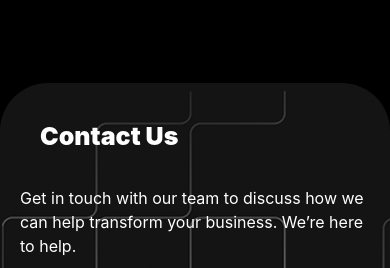
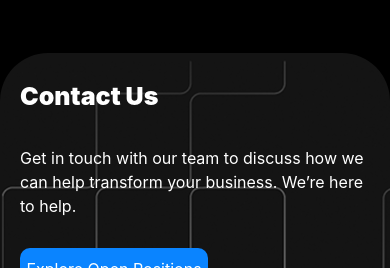
Before and after one commit to zargulak11-hash/git-exam-week2, a website: page src/index4.html in a window 390 px wide. Shown: the part 434-702 px from the top of the page. Drawn offline with nearby package versions, Linux system fonts and the light colour scheme; files that its build step writes are made by us from their sources.

Commit message:
commit1_proect5

```diff
--- a/src/index4.html
+++ b/src/index4.html
@@ -26,10 +26,10 @@
     </header>
     <main>
         <section
-            class="lg:pl-[40px] flex flex-col mt-[100px] lg:flex-row items-center justify-center  max-w-[1280px] m-auto  bg-[#141414] rounded-[48px]  lg:h-[376px] h-[650px] lg:h-[420px] bg-no-repeat  "
+            class="lg:pl-[40px] flex flex-col mt-[70px]  lg:flex-row items-center justify-center  max-w-[1280px] m-auto  bg-[#141414] rounded-[48px]  lg:h-[376px] h-[630px] lg:h-[420px] bg-no-repeat  "
             style="background-image: url(./images/Group\ 27\ \(2\).png); ">
             <aside class="flex flex-col gap-[30px]  lg:justify-between text-[white]">
-                <h1 class="font-[900] lg:w-[730px] ml-[20px] lg:ml-0 text-[25px] lg:text-[40px]">Contact Us</h1>
+                <h1 class="font-[900] lg:w-[730px]  text-[25px] lg:text-[40px]">Contact Us</h1>
                 <p class="font-[400] text-[16px] w-[350px] lg:w-[600px]">Get in touch with our team to discuss how we
                     can help transform your business.
                     We’re here to help.</p>
```
